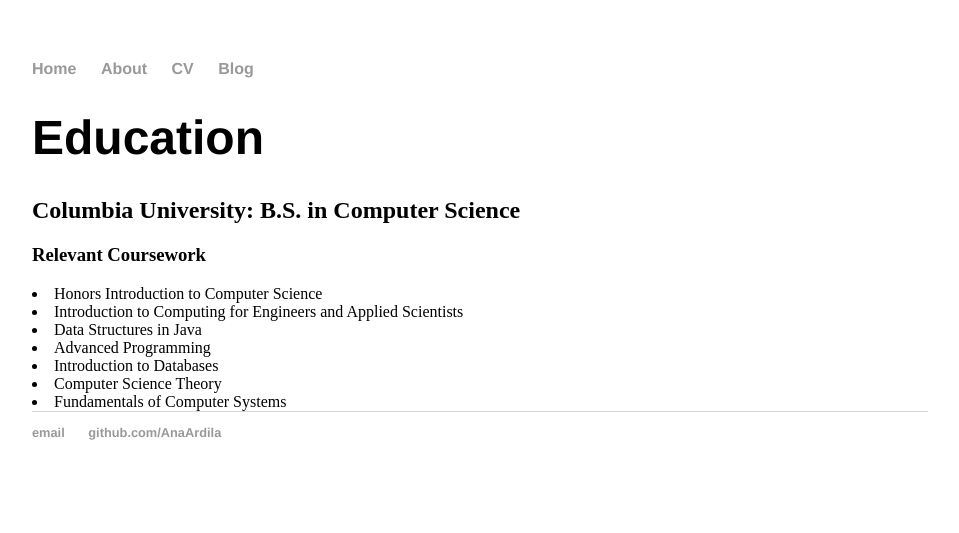
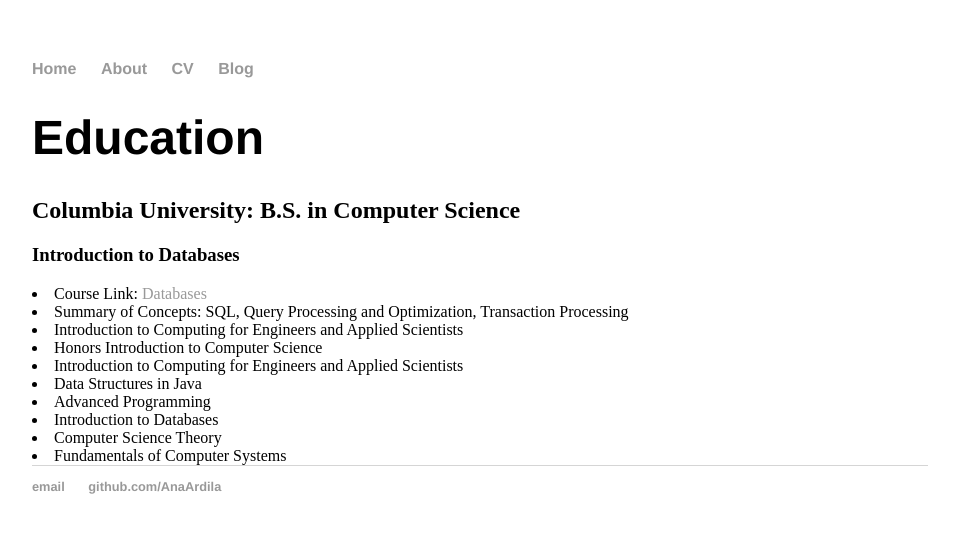
Before and after one commit to AnaArdila/AnaArdila.github.io, a Jekyll site: the page built from cv/index.html, in a window 1280 px wide. Shown: the top 533 px of the page, without its empty margins (160-1119 px from the left). Built offline with Jekyll 4.4.1, drawn with Linux system fonts in a browser that asks for light colours.

Commit message:
Added description for Intro to Databases

```diff
--- a/cv/index.html
+++ b/cv/index.html
@@ -7,8 +7,15 @@
 
 	<h2>Columbia University: B.S. in Computer Science</h2>
 
-	<h3> Relevant Coursework</h3>
+	<h3> Introduction to Databases </h3>
+    <u1>
+        <li> Course Link: <a href="https://donald-f-ferguson.github.io/w4111-Databases/">Databases</a> </li>
+        <li> Summary of Concepts: SQL, Query Processing and Optimization, Transaction Processing</li>
+	</u1>
+
+
 	<u1>
+        <li>Introduction to Computing for Engineers and Applied Scientists</li>
 	<li>Honors Introduction to Computer Science
 	<li>Introduction to Computing for Engineers and Applied Scientists
 	<li>Data Structures in Java
```
